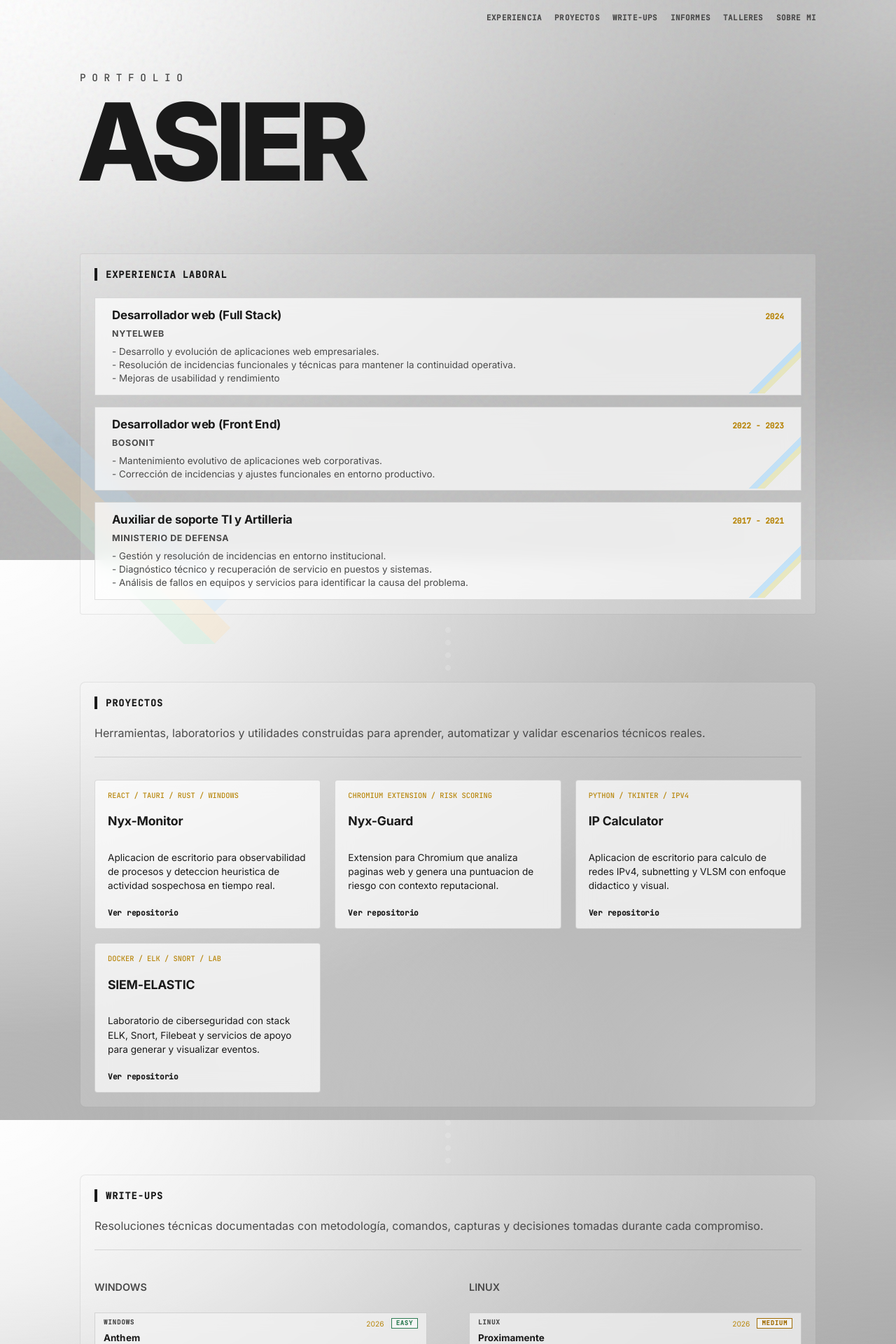
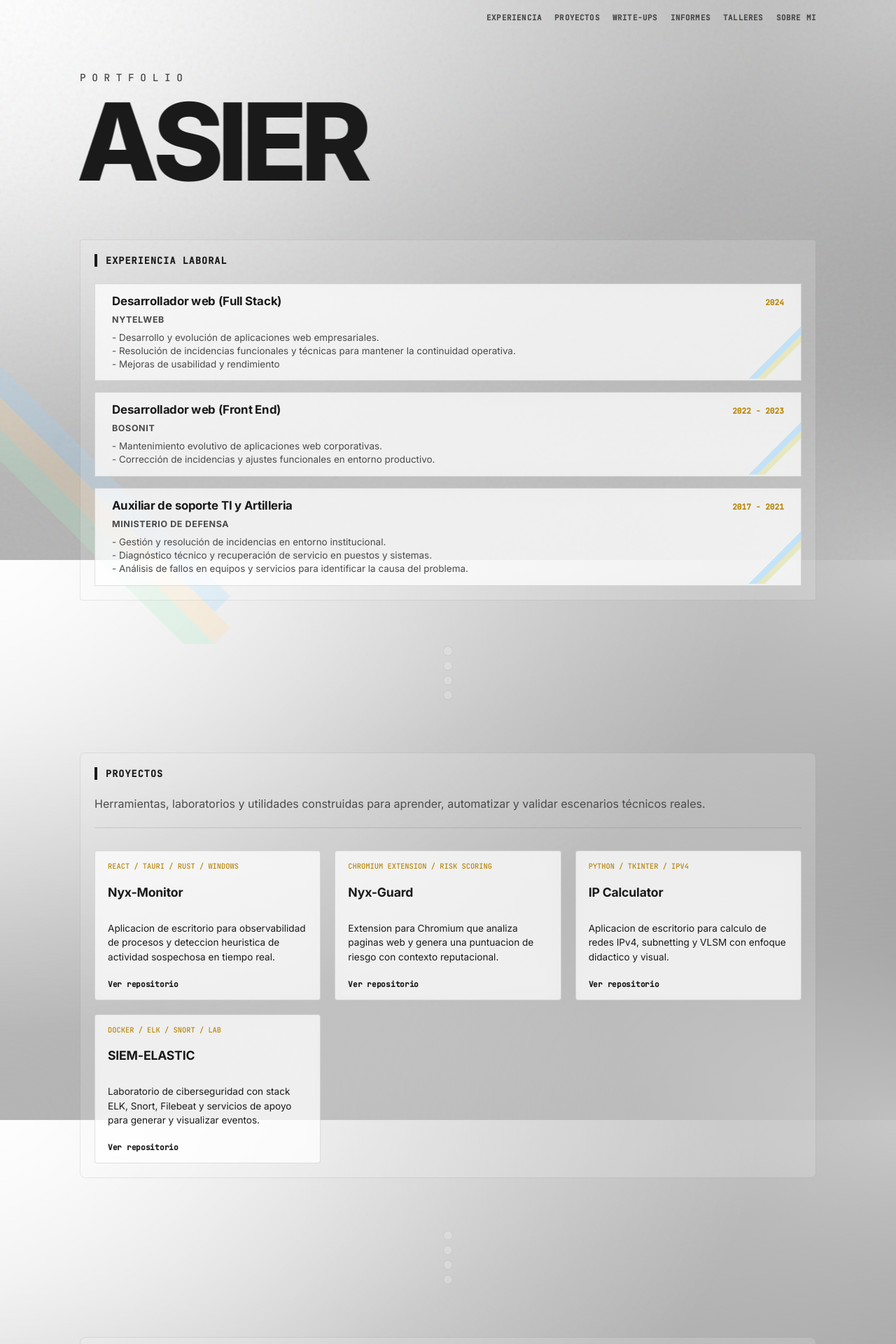
Before and after one commit to asier-toraya/portfolio, a React (Vite) app: page / in a window 1280 px wide. Shown: the top 1920 px of the page at 70% size. Built offline with nearby package versions, Linux system fonts and the light colour scheme.

Commit message:
Structure update and separators

```diff
--- a/src/pages/HomePage.jsx
+++ b/src/pages/HomePage.jsx
@@ -1,4 +1,4 @@
-import { useMemo, useState } from "react";
+import { useEffect, useMemo, useState } from "react";
 import { Link } from "react-router-dom";
 import DominoText from "../components/DominoText";
 import ProjectCard from "../components/ProjectCard";
@@ -80,6 +80,30 @@ function CornerStripes() {
   );
 }
 
+function SectionSeparator({ className = "" }) {
+  const dotColors = useMemo(() => {
+    const palette = [
+      "rgba(156, 214, 255, 0.92)",
+      "rgba(255, 220, 160, 0.92)",
+      "rgba(176, 240, 200, 0.92)",
+    ];
+
+    return Array.from({ length: 4 }, () => palette[Math.floor(Math.random() * palette.length)]);
+  }, []);
+
+  return (
+    <div className={`section-separator home-reveal${className ? ` ${className}` : ""}`} aria-hidden="true">
+      {dotColors.map((color, index) => (
+        <span
+          key={`${color}-${index}`}
+          className="section-separator__dot"
+          style={{ "--separator-index": index, color }}
+        />
+      ))}
+    </div>
+  );
+}
+
 function WriteupGroup({ title, entries }) {
   return (
     <div className="writeup-group">
@@ -107,6 +131,41 @@ function HomePage() {
   const [activeWorkshop, setActiveWorkshop] = useState(null);
   const windowsWriteUps = getWriteUpsByPlatform("Windows");
   const linuxWriteUps = getWriteUpsByPlatform("Linux");
+
+  useEffect(() => {
+    const revealElements = Array.from(document.querySelectorAll(".home-reveal"));
+
+    if (revealElements.length === 0) {
+      return undefined;
+    }
+
+    if (typeof IntersectionObserver === "undefined") {
+      revealElements.forEach((element) => element.classList.add("is-visible"));
+      return undefined;
+    }
+
+    const observer = new IntersectionObserver(
+      (entries) => {
+        entries.forEach((entry) => {
+          if (!entry.isIntersecting) {
+            return;
+          }
+
+          entry.target.classList.add("is-visible");
+          observer.unobserve(entry.target);
+        });
+      },
+      {
+        threshold: 0.16,
+        rootMargin: "0px 0px -8% 0px",
+      },
+    );
+
+    revealElements.forEach((element) => observer.observe(element));
+
+    return () => observer.disconnect();
+  }, []);
+
   const formationItems = [
     {
       title: "Hacking Etico",
@@ -180,14 +239,16 @@ function HomePage() {
           <a href="#sobre-mi"><DominoText text="Sobre mi" /></a>
         </nav>
 
-        <section className="section section--hero">
+        <section className="section section--hero home-reveal home-reveal--hero">
           <div className="hero-brand">
             <span className="brand-label">PORTFOLIO</span>
-            <h1 className="brand-name">ASIER</h1>
+            <h1 className="brand-name">
+              <DominoText className="brand-name__domino" text="ASIER" />
+            </h1>
           </div>
         </section>
 
-        <section id="experiencia" className="section section--experience">
+        <section id="experiencia" className="section section--experience home-reveal">
           <div className="chip">EXPERIENCIA LABORAL</div>
 
           <div className="experience-list">
@@ -258,9 +319,10 @@ function HomePage() {
             </article>
           </div>
         </section>
+        <SectionSeparator />
 
         <section className="section section--split">
-          <article id="proyectos" className="panel--split">
+          <article id="proyectos" className="panel--split home-reveal">
             <div className="chip">PROYECTOS</div>
             <p className="panel-intro">
               Herramientas, laboratorios y utilidades construidas para aprender, automatizar y validar escenarios
@@ -272,8 +334,9 @@ function HomePage() {
               ))}
             </div>
           </article>
+          <SectionSeparator className="section-separator--split" />
 
-          <article id="writeups" className="panel--split">
+          <article id="writeups" className="panel--split home-reveal">
             <div className="chip">WRITE-UPS</div>
             <p className="panel-intro">
               Resoluciones técnicas documentadas con metodología, comandos, capturas y decisiones tomadas durante cada
@@ -285,8 +348,9 @@ function HomePage() {
             </div>
           </article>
         </section>
+        <SectionSeparator />
 
-        <section id="talleres" className="section section--workshops">
+        <section id="talleres" className="section section--workshops home-reveal">
           <div className="chip">TALLERES</div>
           <p className="panel-intro">
             Talleres impartidos en diferentes eventos y organizaciones.
@@ -313,8 +377,9 @@ function HomePage() {
             ))}
           </div>
         </section>
+        <SectionSeparator />
 
-        <section id="informes" className="section panel--split section--reports">
+        <section id="informes" className="section panel--split section--reports home-reveal">
           <div className="chip">INFORMES</div>
           <p className="panel-intro">
             Documentos tecnicos y metodologicos elaborados para formalizar procesos, criterio analitico y entregables
@@ -326,9 +391,10 @@ function HomePage() {
             ))}
           </div>
         </section>
+        <SectionSeparator />
 
         <section id="sobre-mi" className="section section--about">
-          <article className="panel--about-main">
+          <article className="panel--about-main home-reveal">
             <div className="chip">SOBRE MI</div>
             <div className="about-copy">
               <p>
@@ -376,7 +442,7 @@ function HomePage() {
             </div>
           </article>
 
-          <aside className="about-stack about-stack--vertical">
+          <aside className="about-stack about-stack--vertical home-reveal">
             <div className="chip">FORMACION</div>
             {formationItems.slice(0, 3).map((item) => (
               <article key={item.title} className="panel--stack-card">
@@ -386,7 +452,7 @@ function HomePage() {
             ))}
           </aside>
 
-          <div className="about-stack about-stack--horizontal">
+          <div className="about-stack about-stack--horizontal home-reveal">
             {formationItems.slice(3).map((item) => (
               <article key={item.title} className="panel--stack-card">
                 <h3>{item.title}</h3>
--- a/src/styles/app.css
+++ b/src/styles/app.css
@@ -22,7 +22,7 @@
   --radius-md: 0px;
   --page-width: min(100%, 1100px);
   --gap: 40px;
-  --section-space: 96px;
+  --section-space: 76px;
   --section-inner-space: 32px;
   --ease-standard: 250ms cubic-bezier(0.16, 1, 0.3, 1);
   --ease-domino: 420ms cubic-bezier(0.22, 1, 0.36, 1);
@@ -265,19 +265,7 @@ a {
 }
 
 .portfolio-page>.section:not(:last-child)::after {
-  content: "";
-  position: absolute;
-  left: 50%;
-  top: calc(100% + 14px);
-  height: calc(var(--section-space) - 28px);
-  width: 14px;
-  transform: translateX(-50%);
-  background:
-    radial-gradient(circle, rgba(255, 255, 255, 0.16) 0 4px, transparent 4px);
-  background-size: 14px 18px;
-  background-repeat: repeat-y;
-  background-position: center top;
-  pointer-events: none;
+  content: none;
 }
 
 .portfolio-page>.section.section--hero::after {
@@ -287,6 +275,39 @@ a {
 
 .portfolio-page>.section--hero::after {
   content: none;
+}
+
+.section-separator {
+  width: 28px;
+  min-height: calc(var(--section-space) - 20px);
+  margin: -10px auto 0;
+  display: flex;
+  flex-direction: column;
+  align-items: center;
+  justify-content: center;
+  gap: 9px;
+  pointer-events: none;
+}
+
+.section-separator--split {
+  margin-top: 0;
+}
+
+.section-separator__dot {
+  width: 12px;
+  height: 12px;
+  border-radius: 999px;
+  background: rgba(255, 255, 255, 0.24);
+  box-shadow: 0 0 0 1px rgba(0, 0, 0, 0.05);
+  opacity: 0.88;
+  transform: scale(1);
+  color: rgba(255, 220, 160, 0.92);
+  will-change: transform, opacity;
+}
+
+.section-separator.is-visible .section-separator__dot {
+  animation: separator-dot-domino 1s cubic-bezier(0.22, 1, 0.36, 1) both;
+  animation-delay: calc(var(--separator-index, 0) * 1s + 120ms);
 }
 
 /* Writeups Page Specific Layout */
@@ -736,6 +757,27 @@ a {
   border-radius: 4px;
 }
 
+.home-reveal {
+  opacity: 0;
+  transform: translateY(28px);
+  filter: blur(10px);
+  transition:
+    opacity 720ms cubic-bezier(0.16, 1, 0.3, 1),
+    transform 720ms cubic-bezier(0.16, 1, 0.3, 1),
+    filter 720ms cubic-bezier(0.16, 1, 0.3, 1);
+  will-change: opacity, transform, filter;
+}
+
+.home-reveal.is-visible {
+  opacity: 1;
+  transform: translateY(0);
+  filter: blur(0);
+}
+
+.home-reveal--hero {
+  transition-duration: 900ms;
+}
+
 .section--hero {
   border: 0;
   padding: 0;
@@ -828,6 +870,21 @@ a {
   align-self: flex-start;
   margin-left: 0;
   transform: translateX(-0.03em);
+}
+
+.brand-name__domino {
+  display: inline-flex;
+}
+
+.brand-name__domino .domino-text__char {
+  animation: hero-domino-intro 860ms cubic-bezier(0.22, 1, 0.36, 1) both;
+  animation-delay: calc(280ms + var(--domino-index, 0) * 72ms);
+}
+
+.brand-name:hover .domino-text__char,
+.brand-name:focus-within .domino-text__char {
+  animation: hero-domino-hover 860ms cubic-bezier(0.22, 1, 0.36, 1) both;
+  animation-delay: calc(var(--domino-index, 0) * 72ms);
 }
 
 .experience-list {
@@ -933,19 +990,7 @@ a {
 }
 
 .section--split>*:not(:last-child)::after {
-  content: "";
-  position: absolute;
-  left: 50%;
-  top: calc(100% + 14px);
-  height: calc(var(--section-space) - 28px);
-  width: 14px;
-  transform: translateX(-50%);
-  background:
-    radial-gradient(circle, rgba(255, 255, 255, 0.16) 0 4px, transparent 4px);
-  background-size: 14px 18px;
-  background-repeat: repeat-y;
-  background-position: center top;
-  pointer-events: none;
+  content: none;
 }
 
 .chip {
@@ -1244,6 +1289,74 @@ a {
   padding-top: 0;
 }
 
+@keyframes hero-domino-intro {
+  0% {
+    transform: translateY(0);
+  }
+
+  30% {
+    transform: translateY(-0.42em);
+  }
+
+  58% {
+    transform: translateY(0);
+  }
+
+  100% {
+    transform: translateY(0);
+  }
+}
+
+@keyframes hero-domino-hover {
+  0% {
+    transform: translateY(0);
+  }
+
+  30% {
+    transform: translateY(-0.42em);
+  }
+
+  58% {
+    transform: translateY(0);
+  }
+
+  100% {
+    transform: translateY(0);
+  }
+}
+
+@keyframes separator-dot-domino {
+  0% {
+    transform: scale(1);
+    background: rgba(255, 255, 255, 0.24);
+    box-shadow: 0 0 0 1px rgba(0, 0, 0, 0.05);
+    opacity: 0.88;
+  }
+
+  22% {
+    transform: scale(1.95);
+    background: currentColor;
+    box-shadow:
+      0 0 0 1px rgba(0, 0, 0, 0.08),
+      0 0 14px color-mix(in srgb, currentColor 48%, transparent);
+    opacity: 1;
+  }
+
+  64% {
+    transform: scale(1);
+    background: rgba(255, 232, 196, 0.44);
+    box-shadow: 0 0 0 1px rgba(0, 0, 0, 0.06);
+    opacity: 0.9;
+  }
+
+  100% {
+    transform: scale(1);
+    background: rgba(255, 255, 255, 0.24);
+    box-shadow: 0 0 0 1px rgba(0, 0, 0, 0.05);
+    opacity: 0.88;
+  }
+}
+
 @media (prefers-reduced-motion: reduce) {
   .wave-background__stripe {
     animation: none;
@@ -1253,6 +1366,7 @@ a {
 
   .domino-text__char {
     transition: none;
+    animation: none;
   }
 
   .project-card:hover .domino-text__char,
@@ -1273,6 +1387,24 @@ a {
   .contact-email a:focus-visible .domino-text__char {
     transform: none;
   }
+
+  .home-reveal,
+  .home-reveal.is-visible {
+    opacity: 1;
+    transform: none;
+    filter: none;
+    transition: none;
+  }
+
+  .section-separator {
+    opacity: 1;
+    transform: none;
+  }
+
+  .section-separator__dot {
+    animation: none;
+    transform: none;
+  }
 }
 
 .workshop-grid {
```
